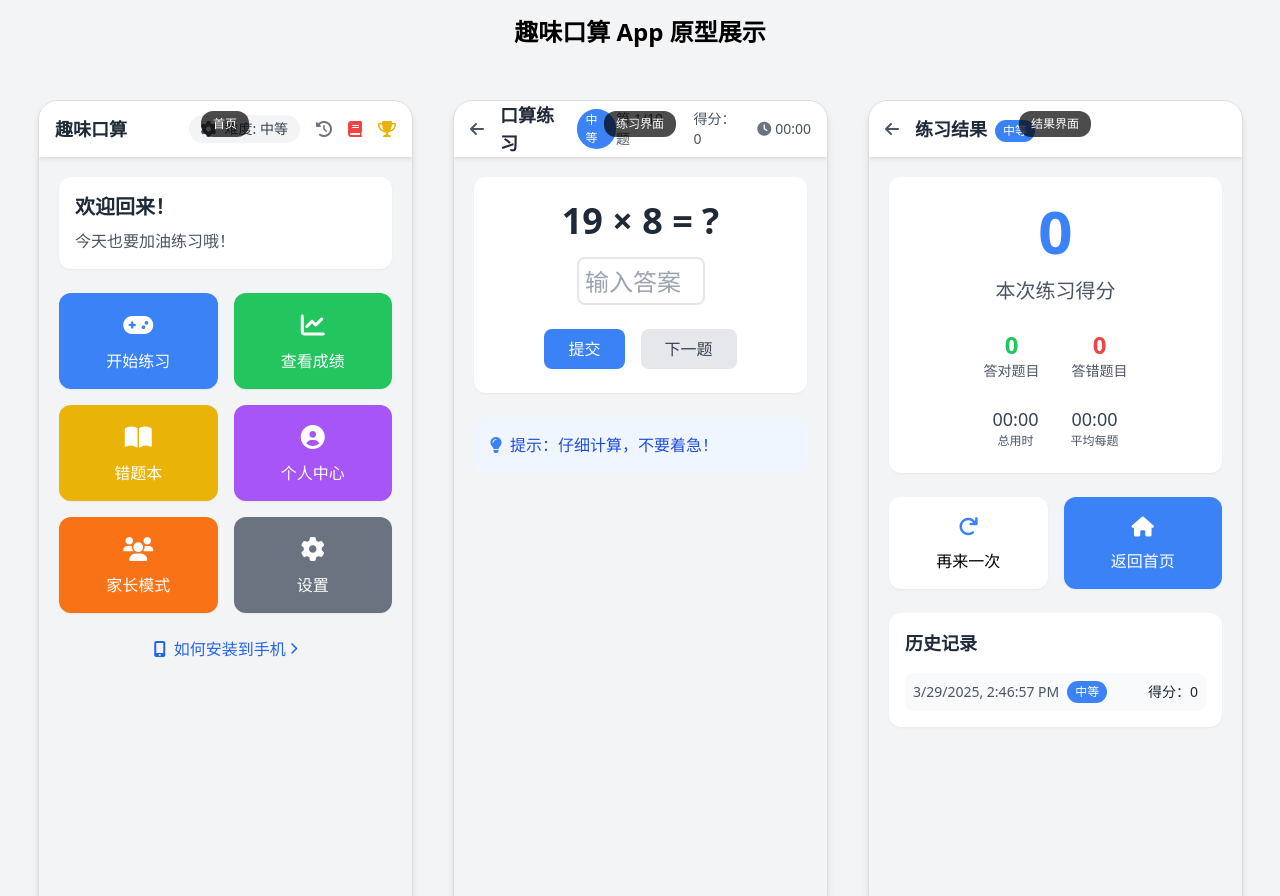
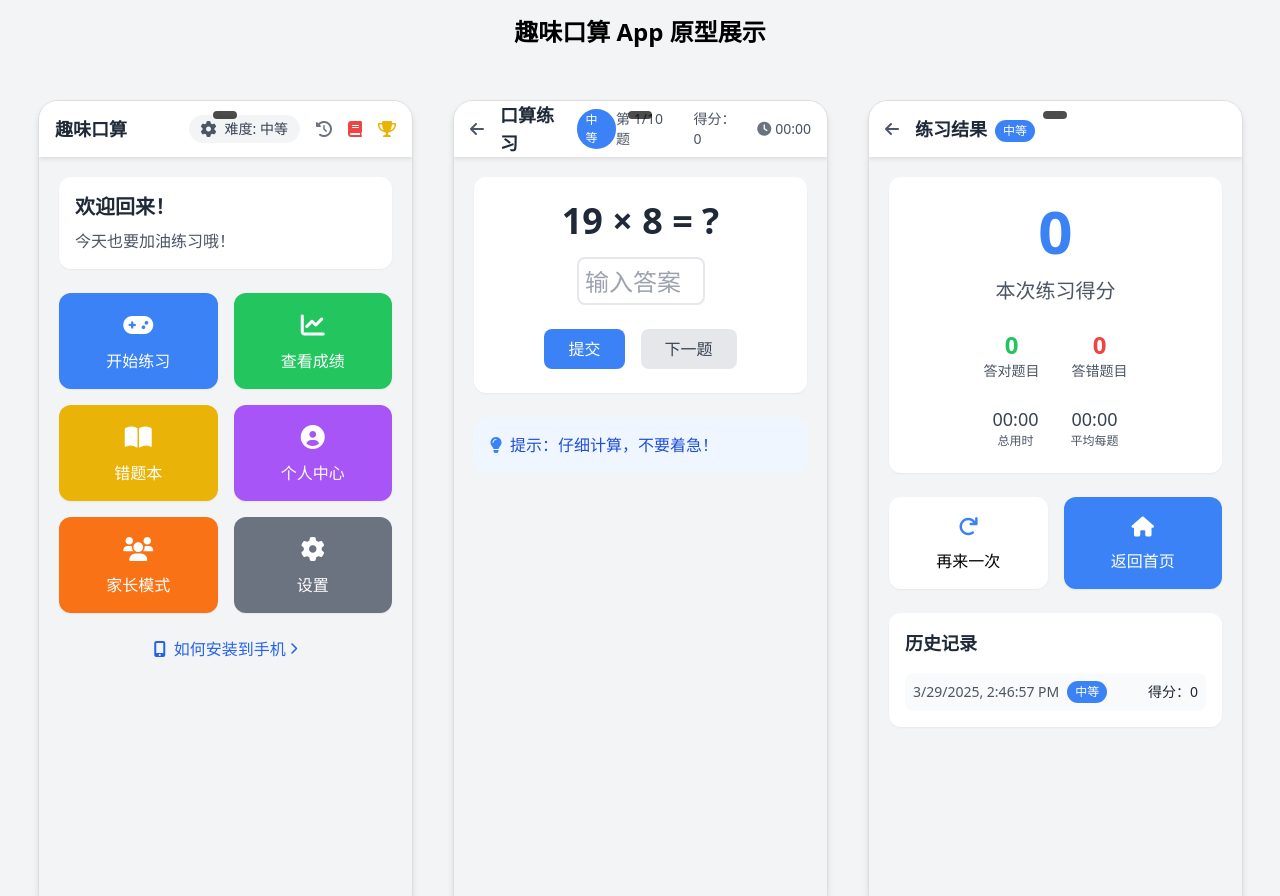
Before and after one commit to weiding001/quweikousuan, a plain HTML site: page index.html in a window 1280 px wide. Shown: the top 896 px of the page. Drawn offline with nearby package versions, Linux system fonts and the light colour scheme.

Commit message:
更新 index.html

```diff
--- a/index.html
+++ b/index.html
@@ -33,15 +33,15 @@
     <h1 class="text-2xl font-bold text-center mb-8">趣味口算 App 原型展示</h1>
     <div class="flex flex-wrap justify-center">
         <div class="page-container relative">
-            <div class="page-title">首页</div>
+            <div class="page-title"></div>
             <iframe src="home.html" class="w-full h-full"></iframe>
         </div>
         <div class="page-container relative">
-            <div class="page-title">练习界面</div>
+            <div class="page-title"></div>
             <iframe src="practice.html" class="w-full h-full"></iframe>
         </div>
         <div class="page-container relative">
-            <div class="page-title">结果界面</div>
+            <div class="page-title"></div>
             <iframe src="result.html" class="w-full h-full"></iframe>
         </div>
         <div class="page-container relative">
```
